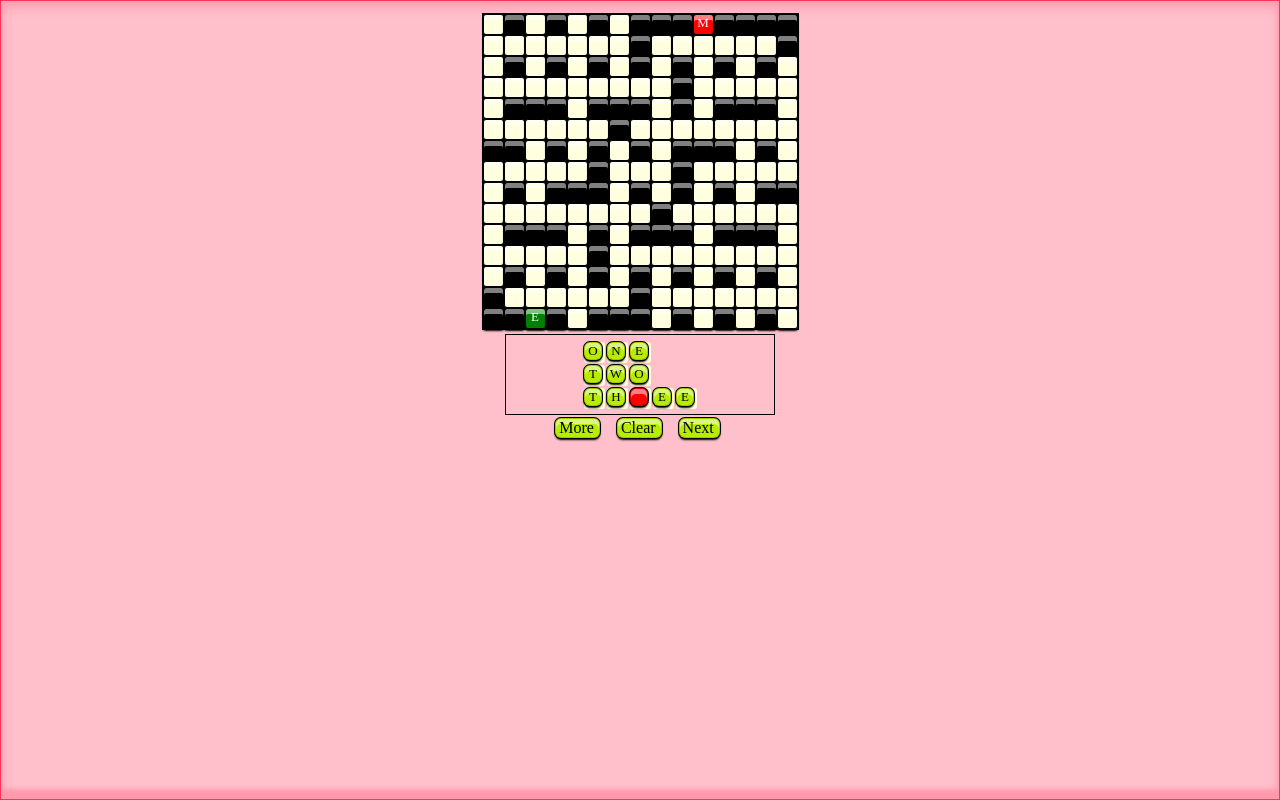
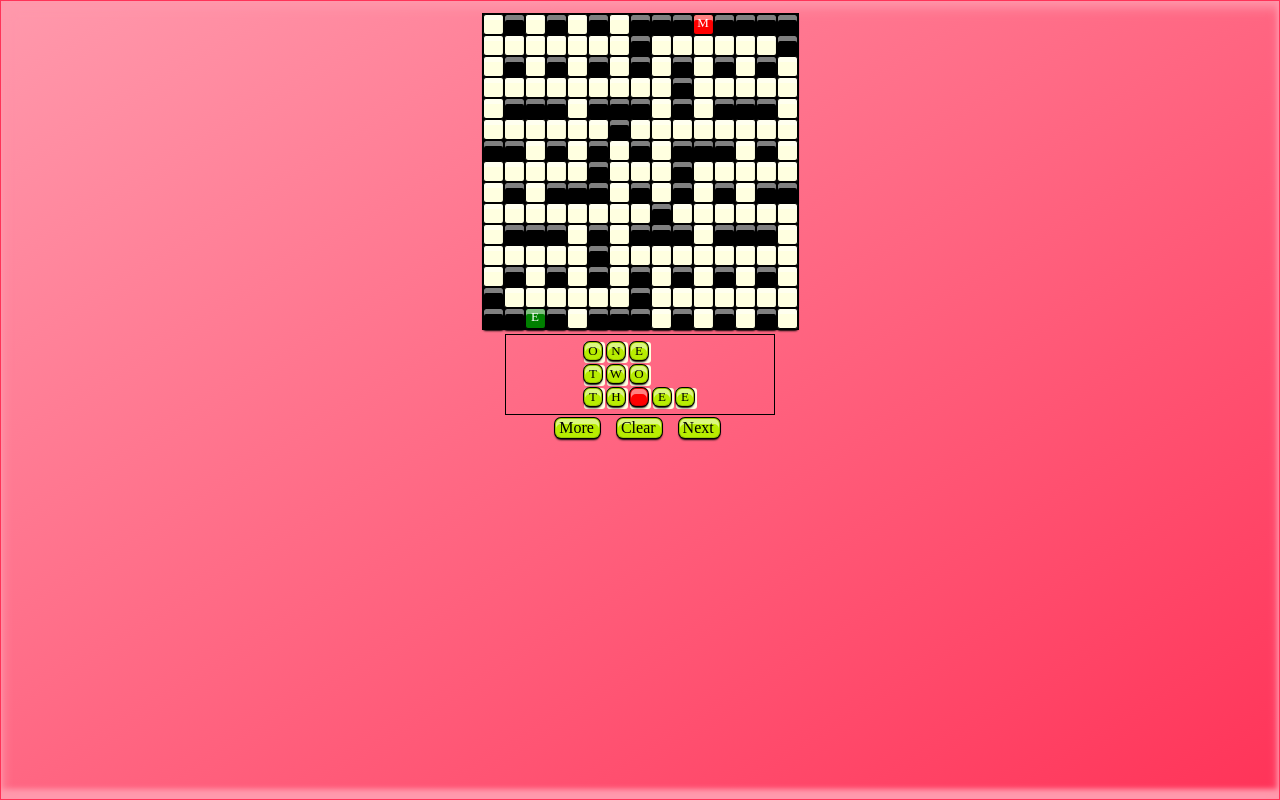
Before and after one commit to psach/game-2, a website: page www/index.html in a window 1280 px wide. Drawn offline with Linux system fonts and the light colour scheme.

Commit message:
background

```diff
--- a/www/crossword.css
+++ b/www/crossword.css
@@ -7,6 +7,9 @@ html{
   -moz-box-shadow:  inset 1px 6px 12px #ff99ac, inset -1px -10px 5px #ff99ac, 1px 2px 1px #ff3358;
   box-shadow: inset 1px 6px 12px #ff99ac, inset -1px -10px 5px #ff99ac, 1px 2px 1px #ff3358;
   background-color: pink;
+  background: linear-gradient(to bottom right, #ff99ac, #ff3358),
+  linear-gradient(to top right ,  #ff3358,#ff99ac);
+
 }
 
 #cwd-container {
```
